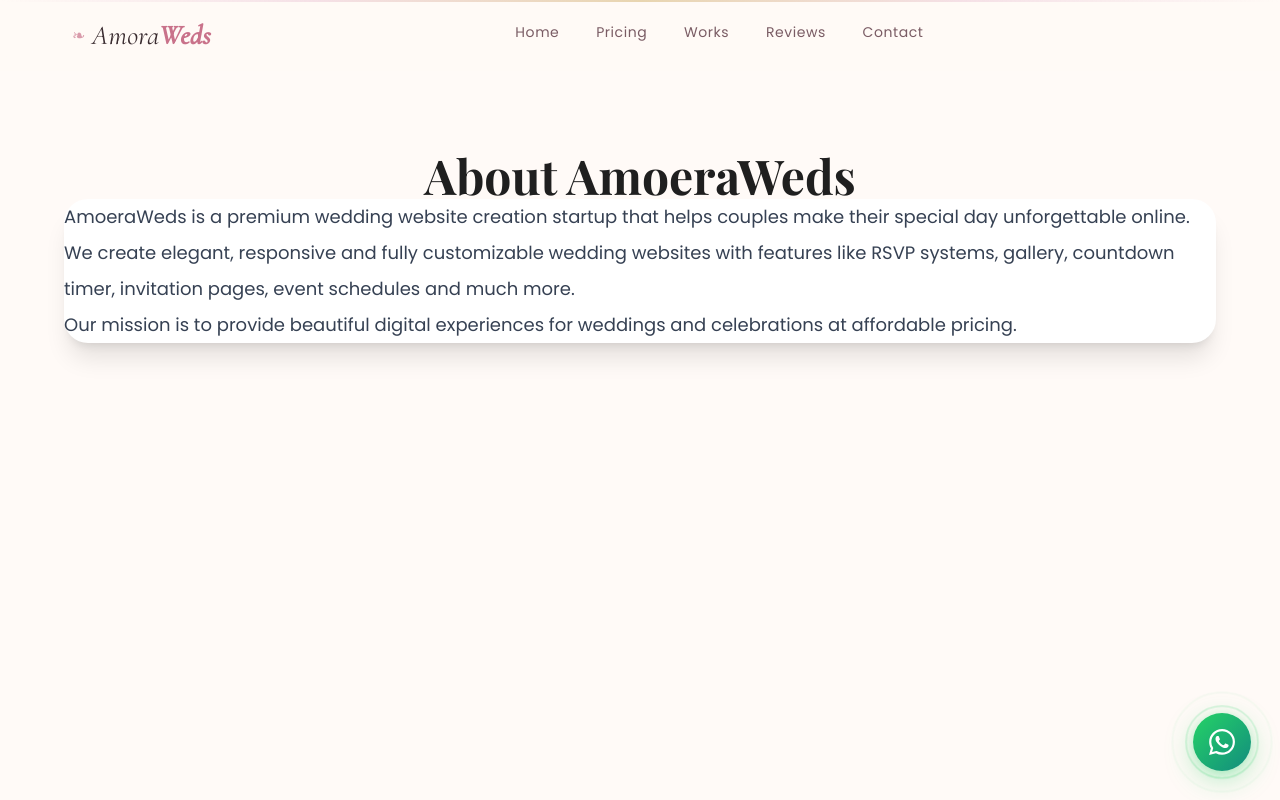
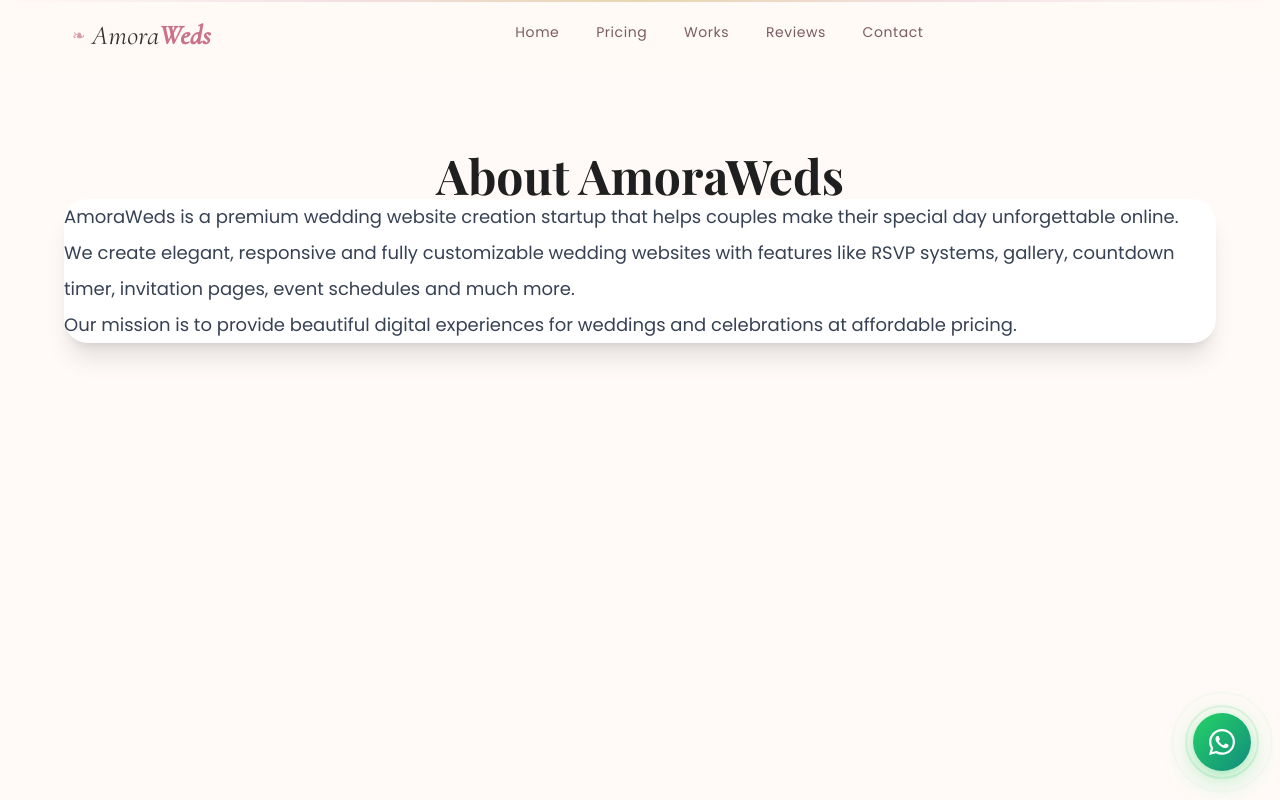
Before and after one commit to Akshay-2024/AmoraWeds, a Next.js app: page /about in a window 1280 px wide. Shown: the top 800 px of the page. Built offline with nearby package versions, Linux system fonts and the light colour scheme; a web font is replaced by a local one.

Commit message:
contact updated

```diff
--- a/app/about/page.tsx
+++ b/app/about/page.tsx
@@ -5,14 +5,14 @@
 
         <div className="text-center">
           <h1 className="text-5xl font-bold">
-            About AmoeraWeds
+            About AmoraWeds
           </h1>
         </div>
 
         <div className="mt-12 bg-white p-10 rounded-3xl shadow-xl">
 
           <p className="text-lg leading-9 text-gray-700">
-            AmoeraWeds is a premium wedding website
+            AmoraWeds is a premium wedding website
             creation startup that helps couples make
             their special day unforgettable online.
           </p>
--- a/app/layout.tsx
+++ b/app/layout.tsx
@@ -17,8 +17,8 @@
 
 export const metadata = {
   title: {
-    default: "AmoeraWeds",
-    template: "%s | AmoeraWeds",
+    default: "AmoraWeds",
+    template: "%s | AmoraWeds",
   },
 
   description:
@@ -30,21 +30,21 @@
     "Digital Wedding Invitation",
     "Wedding Website India",
     "Wedding RSVP Website",
-    "AmoeraWeds",
+    "AmoraWeds",
   ],
 
   authors: [
     {
-      name: "AmoeraWeds",
+      name: "AmoraWeds",
     },
   ],
 
   openGraph: {
-    title: "AmoeraWeds",
+    title: "AmoraWeds",
     description:
       "Elegant wedding websites for modern couples.",
-    url: "https://amoeraweds.com",
-    siteName: "AmoeraWeds",
+    url: "https://amoraweds.com",
+    siteName: "AmoraWeds",
     locale: "en_IN",
     type: "website",
   },
--- a/app/portfolio/page.tsx
+++ b/app/portfolio/page.tsx
@@ -57,7 +57,7 @@
 
                 <p className="mt-3 text-gray-600">
                   Elegant custom wedding website
-                  designed by AmoeraWeds.
+                  designed by AmoraWeds.
                 </p>
               </div>
             </div>
```
